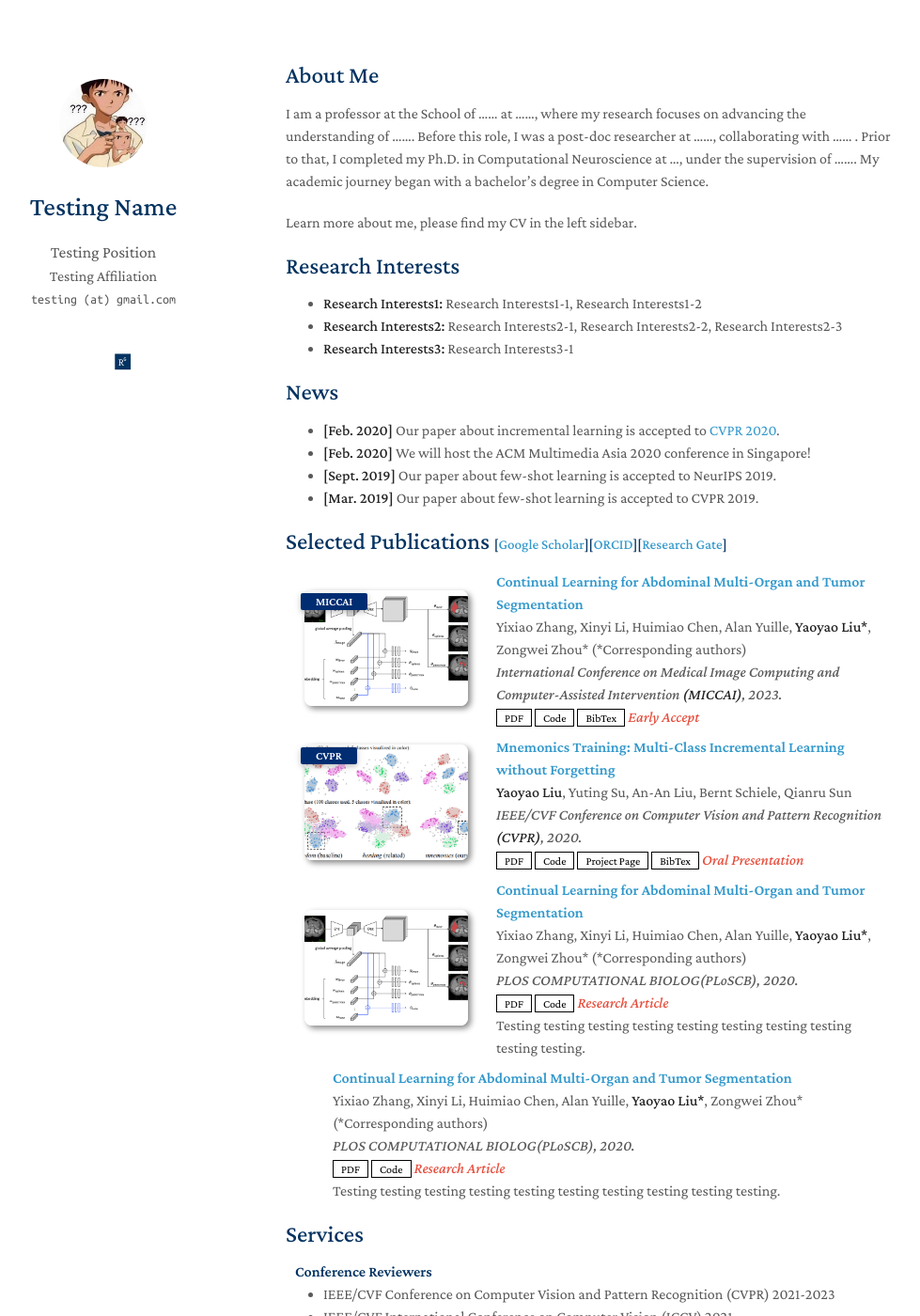
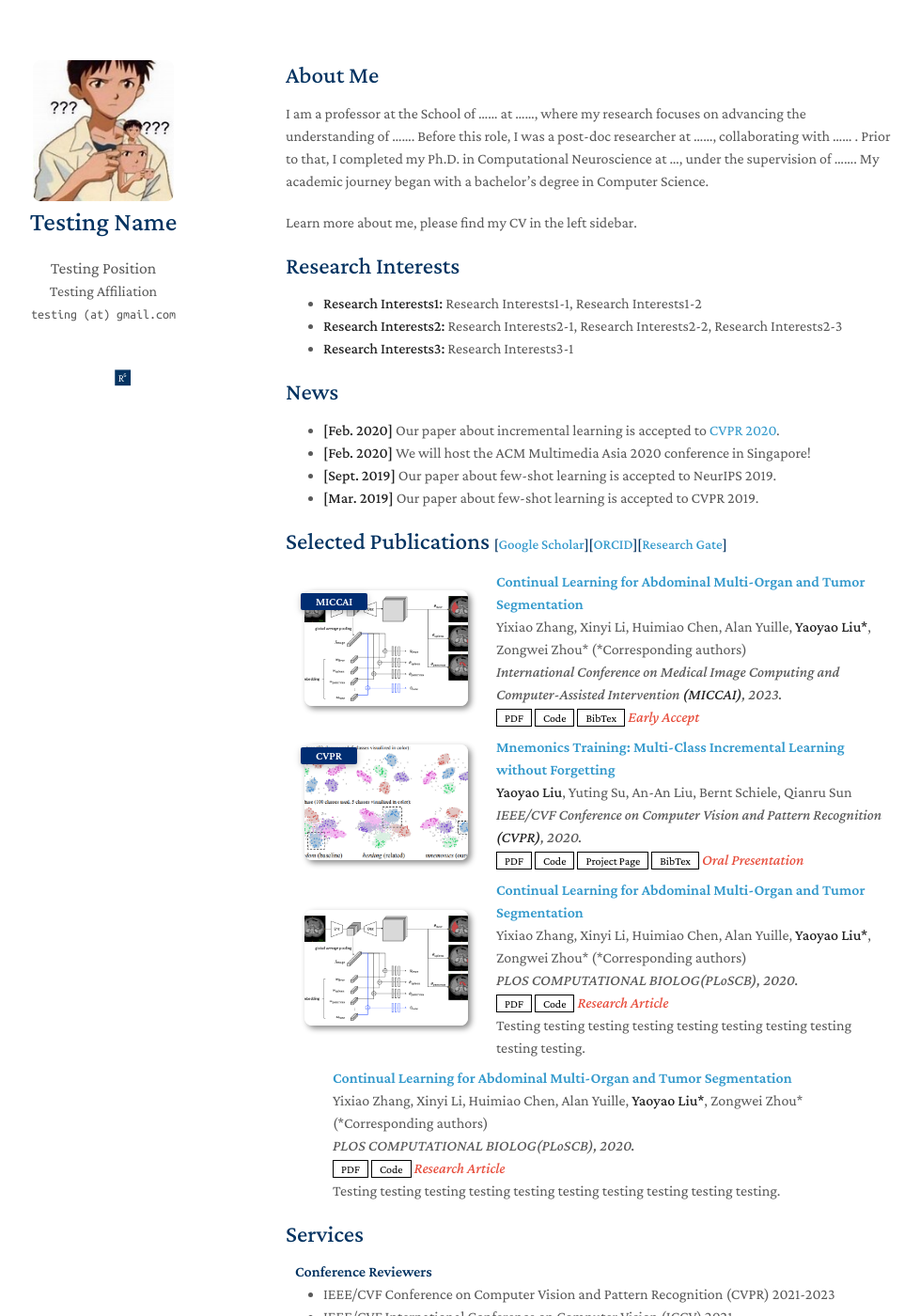
Before and after one commit to khybot/minimal-light, a Jekyll site: the page built from index.md, in a window 1280 px wide and 1400 px high. Shown: the whole window at 94% size, without its empty margins (166-1145 px from the left). Built offline with Jekyll 4.4.1, drawn with Linux system fonts in a browser that asks for light colours; a style sheet for code colours, icons or effects is not loaded; our own code applies the rules of GitHub Pages for plain Markdown files.

Commit message:
change avatar style

```diff
--- a/_layouts/homepage.html
+++ b/_layouts/homepage.html
@@ -33,6 +33,17 @@
     <link rel="stylesheet" href="./assets/css/style-no-dark-mode.css">
     <link rel="stylesheet" href="./assets/css/publications-no-dark-mode.css">
     {% endif %}
+
+    <style>
+      a.image.avatar,
+      a.image.avatar img {
+        border-radius: 8px !important; /* avatar 的角 */
+        padding: 0 !important;
+        width: clamp(90px, 15vw, 150px) !important; /* 最小70px，最大120px，随屏幕自适应 */
+        object-fit: cover;
+      }
+    </style>
+    <!-- 注释掉这几行则 avatar 使用模板默认样式 -->
 
   </head>
   <body>
```
